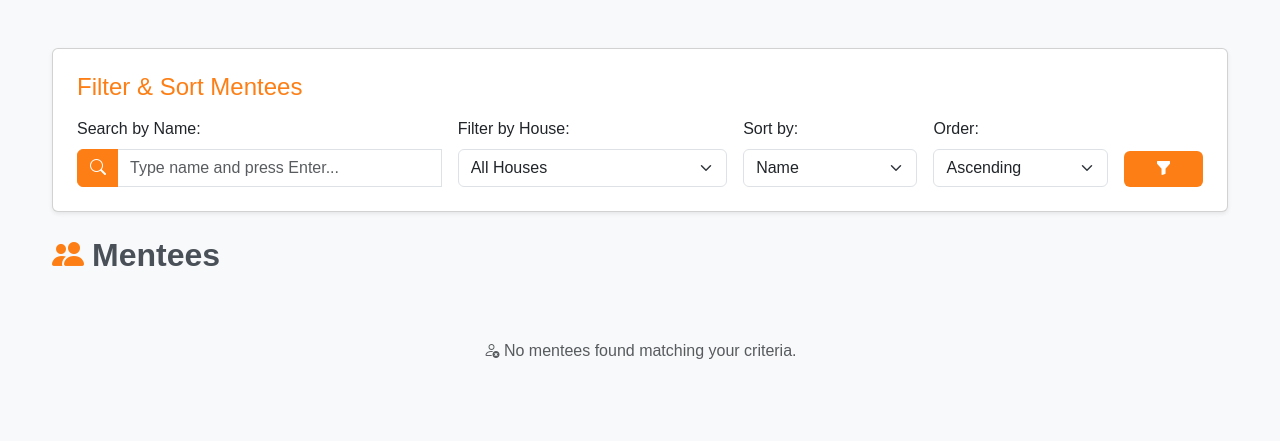
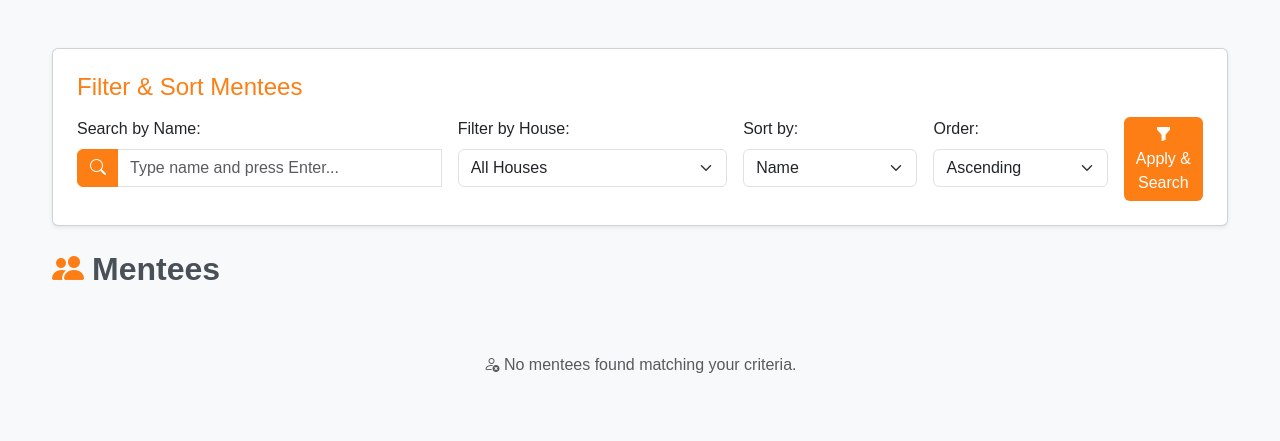
Before and after one commit to Ameen-Malik/100x-Mentee-Updates-DBoard, a FastAPI app: page / in a window 1280 px wide. Shown: the part 176-617 px from the top of the page. Run offline with FastAPI, Linux system fonts and the light colour scheme; data that the repository does not hold is empty; parts of the project's set-up code (start-up, migrations or seed data) failed here and were passed over.

Commit message:
Apply button update

```diff
--- a/templates/index.html
+++ b/templates/index.html
@@ -70,7 +70,7 @@
                 </div>
                 <div class="col-md-1 d-flex align-items-end">
                     <button id="applyFilters" class="btn btn-custom-orange w-100" title="Apply filters">
-                        <i class="bi bi-funnel-fill"></i>
+                        <i class="bi bi-funnel-fill"></i>Apply & Search
                     </button>
                 </div>
             </div>
```
